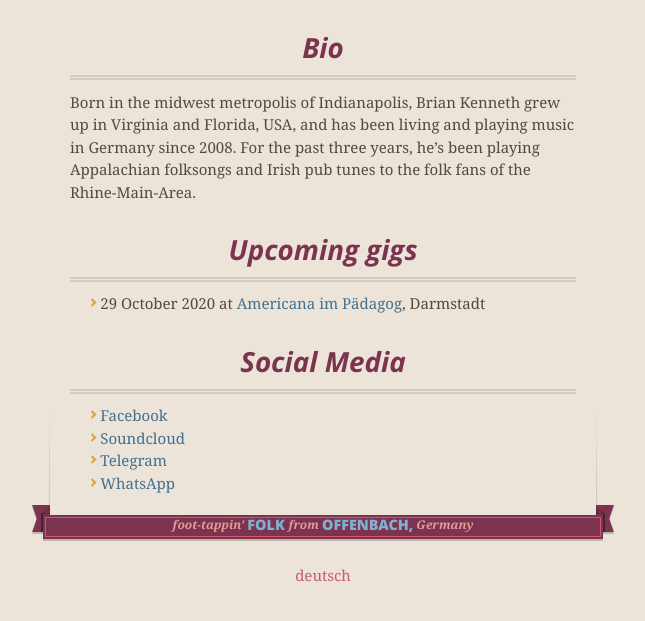
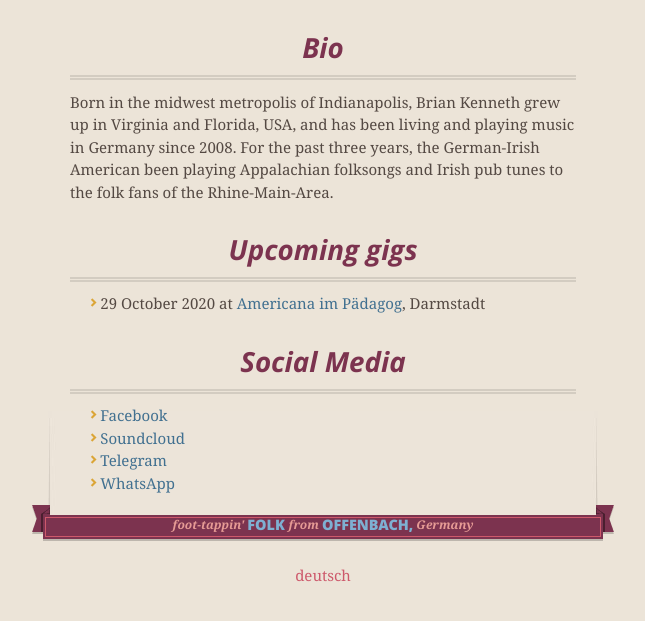
Before and after one commit to BrianInGermany/briankennethmusic, a Jekyll site: the page built from README.md, in a window 1280 px wide, cut to the strip 851-1477 px from the top of the page. Shown: the top 621 px of the strip, without its empty margins (317-962 px from the left). Built offline with Jekyll 4.4.1, drawn with Linux system fonts in a browser that asks for light colours; our own code applies the rules of GitHub Pages for plain Markdown files.

Commit message:
added german irish

```diff
--- a/README.md
+++ b/README.md
@@ -8,7 +8,7 @@ Listen in, and let the boom-chuck of the bluegrass tunes and the melancholy of t
 <iframe width="100%" height="300" scrolling="no" frameborder="no" allow="autoplay" src="https://w.soundcloud.com/player/?url=https%3A//api.soundcloud.com/playlists/1021407670&color=%23ff5500&auto_play=false&hide_related=false&show_comments=true&show_user=true&show_reposts=false&show_teaser=true&visual=true"></iframe>
 
 ## Bio
-Born in the midwest metropolis of Indianapolis, Brian Kenneth grew up in Virginia and Florida, USA, and has been living and playing music in Germany since 2008. For the past three years, he's been playing Appalachian folksongs and Irish pub tunes to the folk fans of the Rhine-Main-Area.
+Born in the midwest metropolis of Indianapolis, Brian Kenneth grew up in Virginia and Florida, USA, and has been living and playing music in Germany since 2008. For the past three years, the German-Irish American been playing Appalachian folksongs and Irish pub tunes to the folk fans of the Rhine-Main-Area.
 
 ## Upcoming gigs
 - 29 October 2020 at [Americana im Pädagog](https://facebook.com/pages/category/Concert-Tour/Americana-im-P%C3%A4dagog-128978271026708/), Darmstadt
```
Also changed, not shown: deutsch.md (+1 -1 lines).
